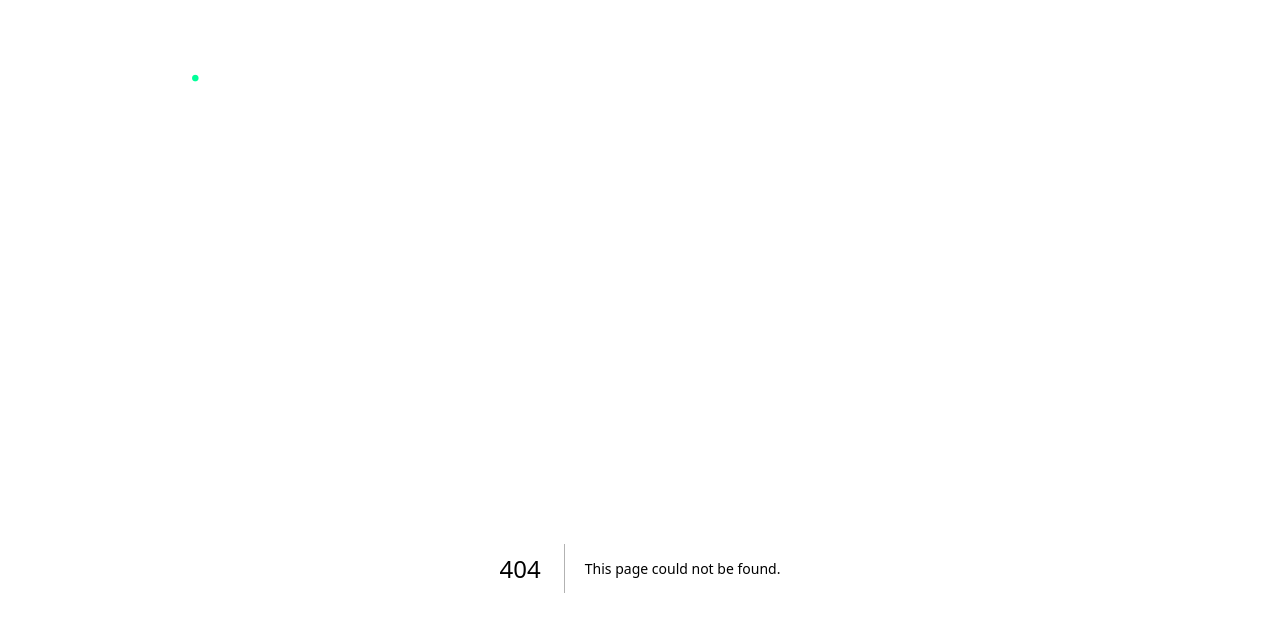
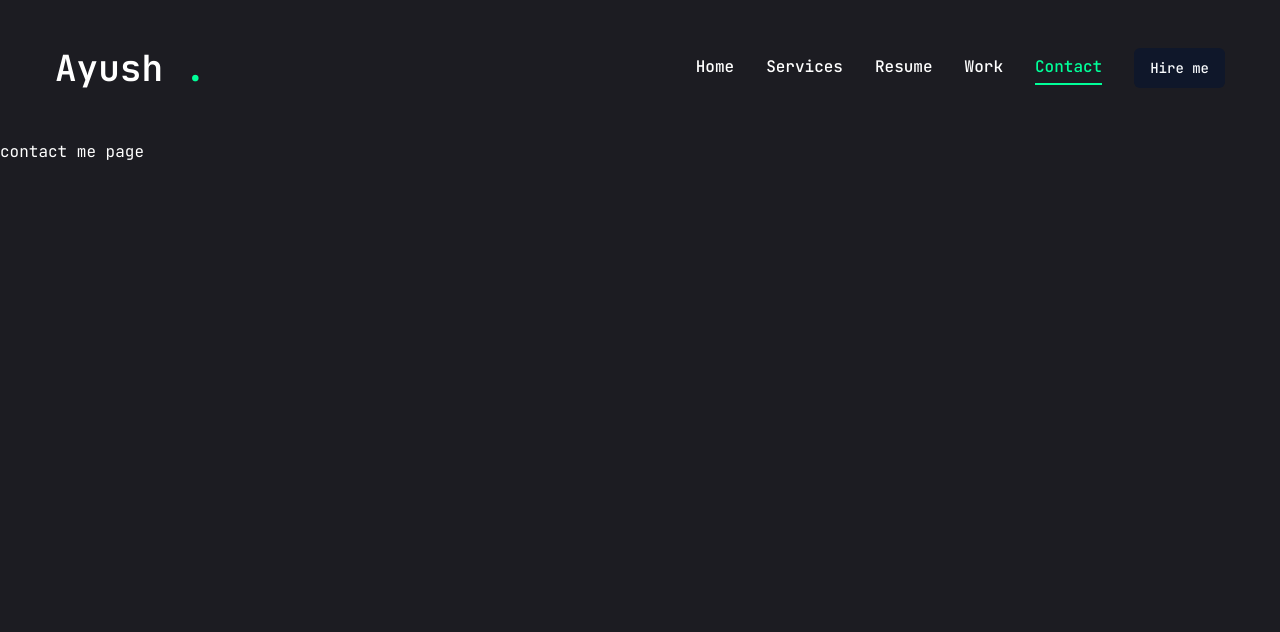
Before and after one commit to ayush1452/ayush_portfolio, a Next.js app: page /contactPage in a window 1280 px wide. Before the commit this address had no page. Shown: the top 632 px of the page. Built offline with nearby package versions, Linux system fonts and the light colour scheme.

Commit message:
added the new path to the nav bar links

```diff
--- /dev/null
+++ b/app/contactPage/page.jsx
@@ -0,0 +1,5 @@
+const Services = () => {
+    return <div>contact me page</div>;
+};
+
+export default Services;
--- /dev/null
+++ b/app/myResume/page.jsx
@@ -0,0 +1,5 @@
+const Services = () => {
+    return <div>resume page</div>;
+};
+
+export default Services;
--- /dev/null
+++ b/app/services/page.jsx
@@ -0,0 +1,5 @@
+const Services = () => {
+    return <div>services page</div>;
+};
+
+export default Services;
--- /dev/null
+++ b/app/workPage/page.jsx
@@ -0,0 +1,5 @@
+const Services = () => {
+    return <div>work page</div>;
+};
+
+export default Services;
--- a/components/Header.jsx
+++ b/components/Header.jsx
@@ -5,18 +5,27 @@
 const Header = () => {
   return (
       <header className="py-8 xl:py-12 text-white">
-        <div className="container mx-auto" >
+        <div className="container mx-auto flex justify-between items-center" >
            {/* logo */}
             <Link href="/">
               <h1 className="text-4xl font-semibold">
                 Ayush <span className="text-accent">.</span>
               </h1>
             </Link>
+
+
             {/* desktop nav */}
-            <Nav />
+            <div className="hidden xl:flex items-center gap-8">
+              <Nav />
+              <Link href="/contact">
+                <Button>Hire me</Button>
+              </Link>
+            </div>
+
+
         </div>
       </header>
     );
 };
 
-export default Header
+export default Header;
--- a/components/Nav.jsx
+++ b/components/Nav.jsx
@@ -1,5 +1,50 @@
+"use client";
+
+import Link from "next/link";
+import { usePathname } from "next/navigation";
+
+const links = [
+  {
+    name: "home",
+    path: "/",
+  },
+  {
+    name: "services",
+    path: "/services",
+  },
+  {
+    name: "resume",
+    path: "/myResume",
+  },
+  {
+    name: "work",
+    path: "/workPage",
+  },
+  {
+    name: "contact",
+    path: "/contactPage",
+  },
+];
+
 const Nav = () => {
-    return <nav>desktop nav</nav>;
+    const pathname = usePathname();
+    return (
+    <nav className="flex gap-8">
+        {links.map((link, index)=> {
+            return (
+            <Link
+              href={link.path}
+              key={index}
+              className={`${
+                link.path === pathname && "text-accent border-b-2 border-accent"
+              } capitalize font-medium hover:text-accent transition-all`}
+              >
+                {link.name}
+            </Link>
+            );
+        })}
+    </nav>
+    );
 };
 
 export default Nav;
```
